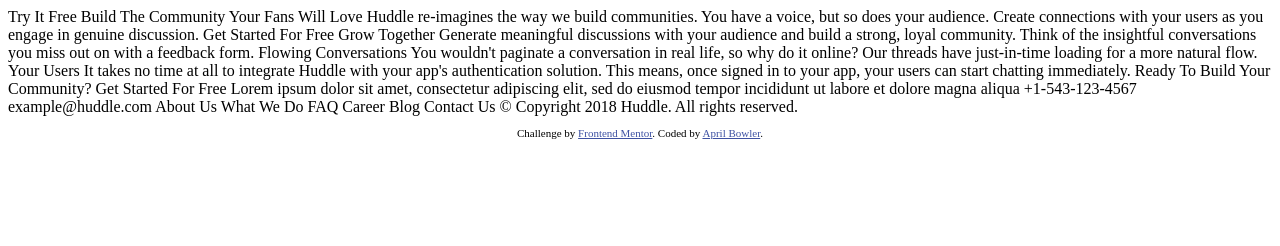
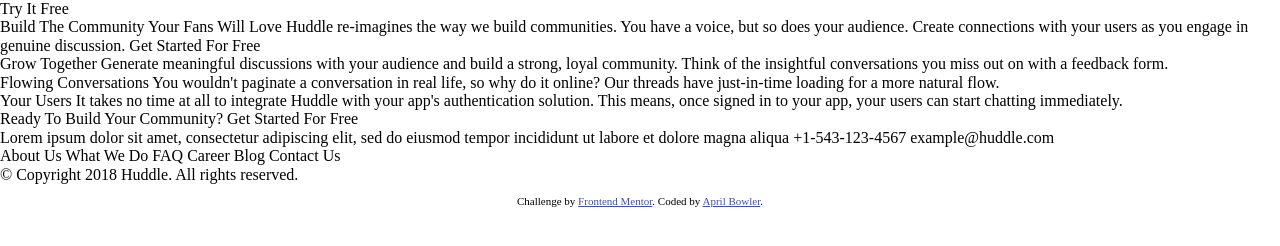
Before and after one commit to abowler2/huddle-landing-page, a plain HTML site: page index.html in a window 1280 px wide. Drawn offline with Linux system fonts and the light colour scheme.

Commit message:
initial HTML structure

```diff
--- a/css/main.css
+++ b/css/main.css
@@ -0,0 +1,2 @@
+.attribution { font-size: 11px; text-align: center; }
+.attribution a { color: hsl(228, 45%, 44%); }
--- a/index.html
+++ b/index.html
@@ -3,53 +3,70 @@
 <head>
   <meta charset="UTF-8">
   <meta name="viewport" content="width=device-width, initial-scale=1.0"> <!-- displays site properly based on user's device -->
-
+  <link rel="stylesheet" href="css/normalize.css">
+  <link rel="stylesheet" href="css/main.css">
   <link rel="icon" type="image/png" sizes="32x32" href="./images/favicon-32x32.png">
 
   <title>Frontend Mentor | Huddle landing page with alternating feature blocks</title>
 
-  <!-- Feel free to remove these styles or customise in your own stylesheet 👍 -->
-  <style>
-    .attribution { font-size: 11px; text-align: center; }
-    .attribution a { color: hsl(228, 45%, 44%); }
-  </style>
 </head>
 <body>
-
+  <div>
+    <header>
+      <div>
+        <div>
           Try It Free
-
+        </div>
+        <div>
           Build The Community Your Fans Will Love
 
           Huddle re-imagines the way we build communities. You have a voice, but so does your audience.
           Create connections with your users as you engage in genuine discussion.
 
           Get Started For Free
+        </div>
+      </div>
+    </header>
 
+    <section>
+      <div>
         Grow Together
 
         Generate meaningful discussions with your audience and build a strong, loyal community.
         Think of the insightful conversations you miss out on with a feedback form.
+      </div>
 
+      <div>
         Flowing Conversations
 
         You wouldn't paginate a conversation in real life, so why do it online? Our threads
         have just-in-time loading for a more natural flow.
+      </div>
 
+      <div>
         Your Users
 
         It takes no time at all to integrate Huddle with your app's authentication solution.
         This means, once signed in to your app, your users can start chatting immediately.
+      </div>
 
+      <div>
         Ready To Build Your Community?
 
         Get Started For Free
+      </div>
+    </section>
 
+    <section>
+      <div>
         Lorem ipsum dolor sit amet, consectetur adipiscing elit, sed do eiusmod tempor
         incididunt ut labore et dolore magna aliqua
 
         +1-543-123-4567
         example@huddle.com
+      </div>
 
+      <div>
         About Us
         What We Do
         FAQ
@@ -57,8 +74,12 @@
         Career
         Blog
         Contact Us
+      </div>
 
+      <div>
         &copy; Copyright 2018 Huddle. All rights reserved.
+      </div>
+    </section>
 
     <footer>
       <p class="attribution">
@@ -66,5 +87,6 @@
         Coded by <a href="#">April Bowler</a>.
       </p>
     </footer>
+  </div>
 </body>
 </html>
```
Lines whose indentation alone changed are shown as unchanged.
